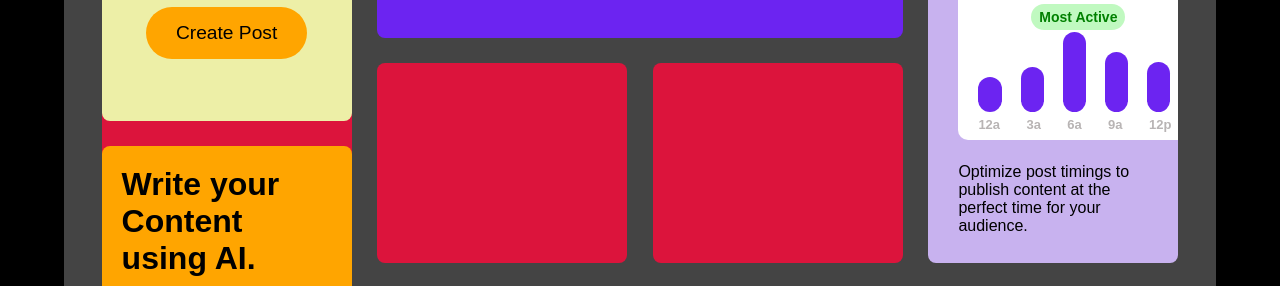
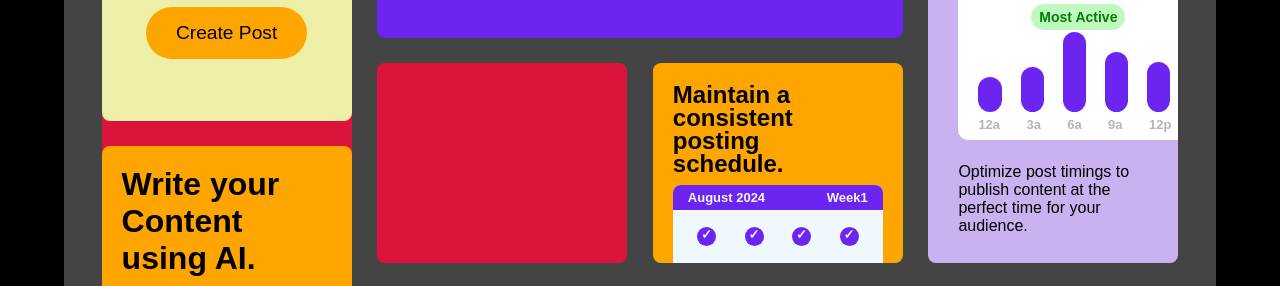
Before and after one commit to samirhussain7/gsap_animations, a website built with Vite: page small-landing-page/index.html in a window 1280 px wide. Shown: the part 661-947 px from the top of the page. Built offline with nearby package versions, Linux system fonts and the light colour scheme.

Commit message:
Grid-5 work done

```diff
--- a/small-landing-page/index.html
+++ b/small-landing-page/index.html
@@ -70,7 +70,21 @@
                         <p>Optimize post timings to publish content at the perfect time for your audience.</p>
                     </div>
                     <div class="grid-item grid-4"></div>
-                    <div class="grid-item grid-5"></div>
+                    <div class="grid-item grid-5">
+                        <h2>Maintain a consistent posting schedule.</h2>
+                        <div class="week">
+                            <p>
+                                <span>August 2024</span>
+                                <span>Week1</span>
+                            </p>
+                            <div class="tick">
+                                <span>✓</span>
+                                <span>✓</span>
+                                <span>✓</span>
+                                <span>✓</span>
+                            </div>
+                        </div>
+                    </div>
                     <div class="grid-item grid-6"></div>
                     <div class="grid-item grid-7"></div>
 
--- a/small-landing-page/style.css
+++ b/small-landing-page/style.css
@@ -298,6 +298,59 @@ p.status span {
     padding: 0;
 }
 
+/* grid 5 */
+.grid-5 {
+    background-color: orange;
+    padding: 20px;
+    padding-bottom: 0;
+    overflow: hidden;
+}
+.grid-5 h2 {
+    color: black;
+    width: 80%;
+    line-height: 23px;
+    margin-bottom: 10px;
+}
+.grid-5 .week {
+    width: 100%;
+    background-color: aliceblue;
+    overflow: hidden;
+    height: 45%;
+    border-radius: 8px 8px 0 0;
+}
+.week p {
+    background-color: rgb(108, 36, 241);
+    width: 100%;
+    padding: 5px 15px;
+    font-size: 13px;
+    font-weight: 600;
+    display: flex;
+    align-items: center;
+    justify-content: space-between;
+}
+.week .tick {
+    display: flex;
+    align-items: center;
+    justify-content: space-around;
+    margin-top: 17px;
+    padding-inline: 10px;
+}
+.tick span {
+    width: 19px;
+    height: 19px;
+    border-radius: 50%;
+    background-color: rgb(108, 36, 241);
+    font-weight: bold;
+    font-size: 13px;
+    text-align: center;
+}
+
+
+
+
+
+
+
 
 
 
```
